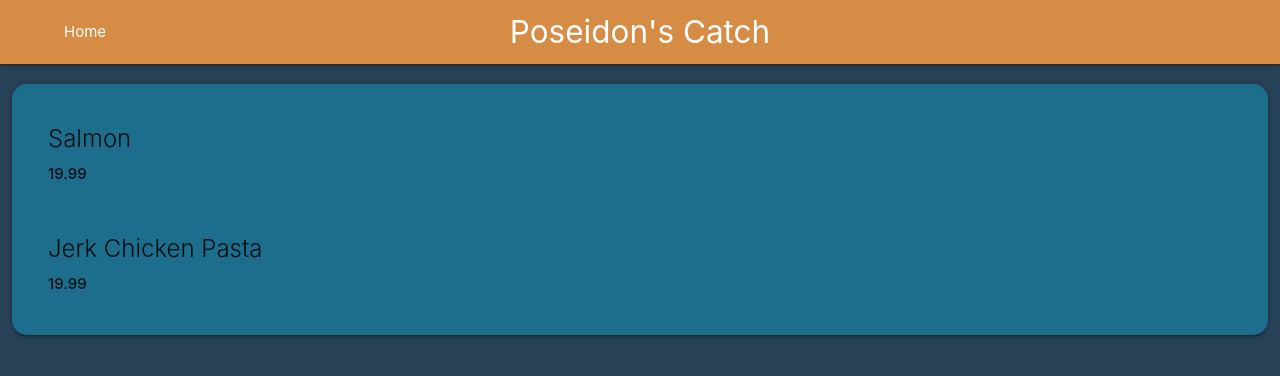
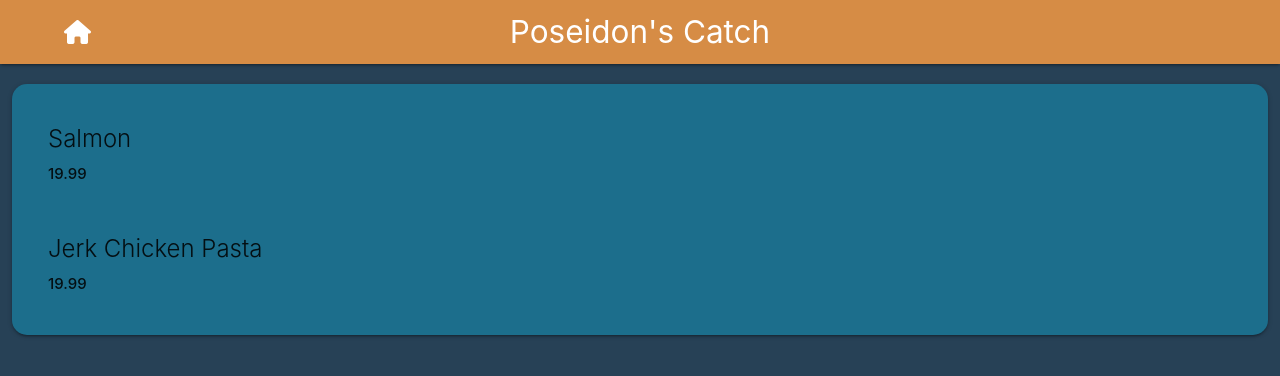
Before and after one commit to bcshanken/restaurantMenu, a React (Create React App) app in the folder client/: page /orders in a window 1280 px wide. Shown: the top 376 px of the page. Built offline with nearby package versions, Linux system fonts and the light colour scheme.

Commit message:
added font awsome 5 home and cart icons to navbars

```diff
--- a/client/public/index.html
+++ b/client/public/index.html
@@ -15,6 +15,7 @@
       href="https://fonts.googleapis.com/css2?family=Roboto:wght@400;700;900&display=swap"
       rel="stylesheet"
     />
+    <script src='https://kit.fontawesome.com/a076d05399.js'></script>
     <title>Menu</title>
   </head>
   <body>
--- a/client/src/Components/Navbar/NavHomeCheckout.jsx
+++ b/client/src/Components/Navbar/NavHomeCheckout.jsx
@@ -8,13 +8,15 @@ const NavHomeCheckout = () => {
       <nav>
         <div className="nav-wrapper">
 
-              <NavLink className="left nav-link" to="/">Home</NavLink>
+              <NavLink className="left nav-link" to="/">
+              <i class='fas fa-home'></i>
+            </NavLink>
 
           <a href="#" className="brand-logo center">
             Poseidon's Catch
           </a>
           <ul id="nav-mobile" className="right nav-link">
-            <li>Checkout</li>
+          <i className='fas fa-shopping-cart'></i>
           </ul>
         </div>
       </nav>
--- a/client/src/Components/Navbar/NavHomeOnly.jsx
+++ b/client/src/Components/Navbar/NavHomeOnly.jsx
@@ -8,7 +8,9 @@ const NavHomeOnly = () => {
       <nav>
         <div className="nav-wrapper">
 
-              <NavLink className="left nav-link" to="/">Home</NavLink>
+              <NavLink className="left nav-link" to="/">
+              <i class='fas fa-home'></i>
+              </NavLink>
 
           <a href="#" className="brand-logo center">
             Poseidon's Catch
```
